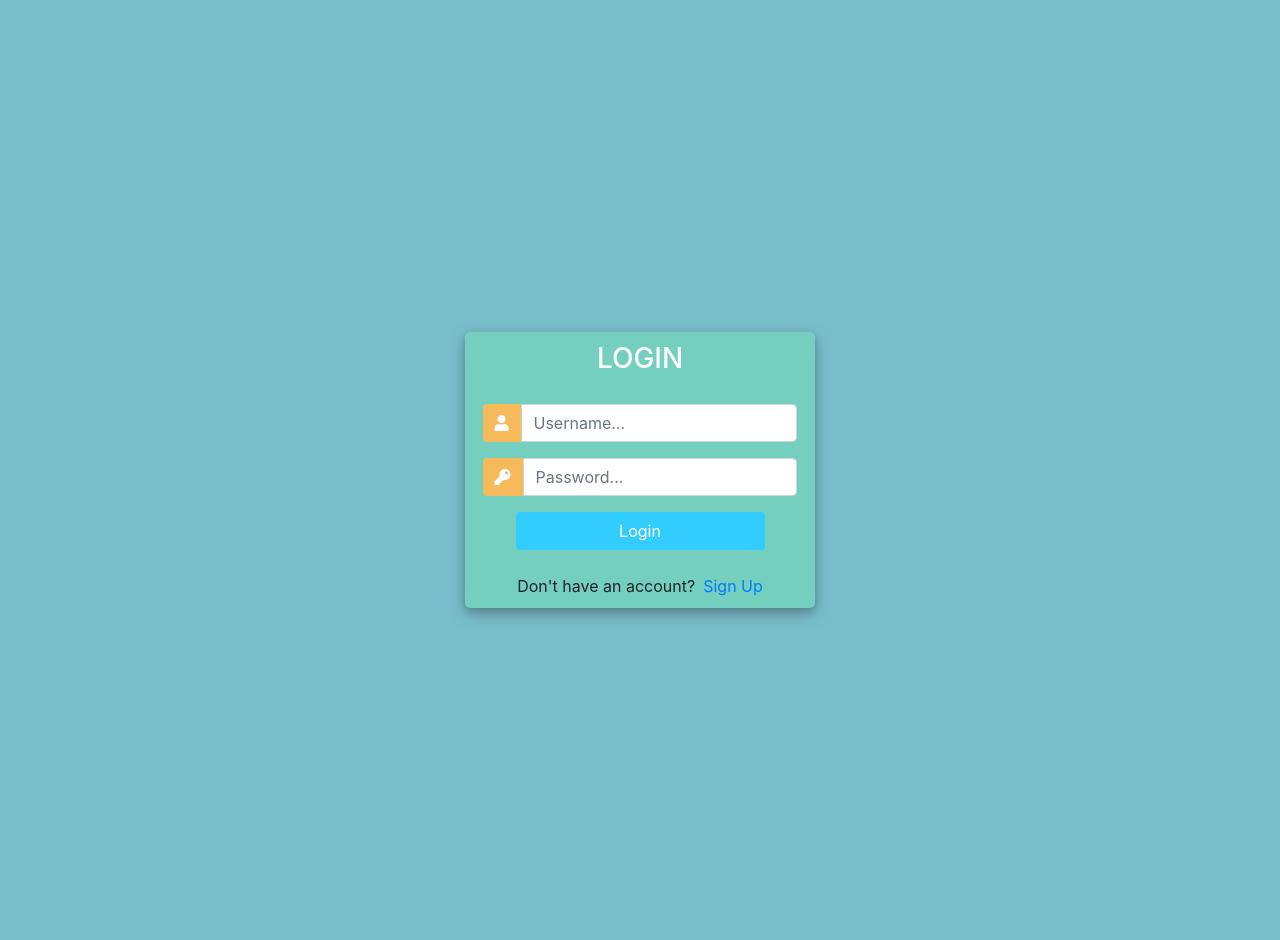
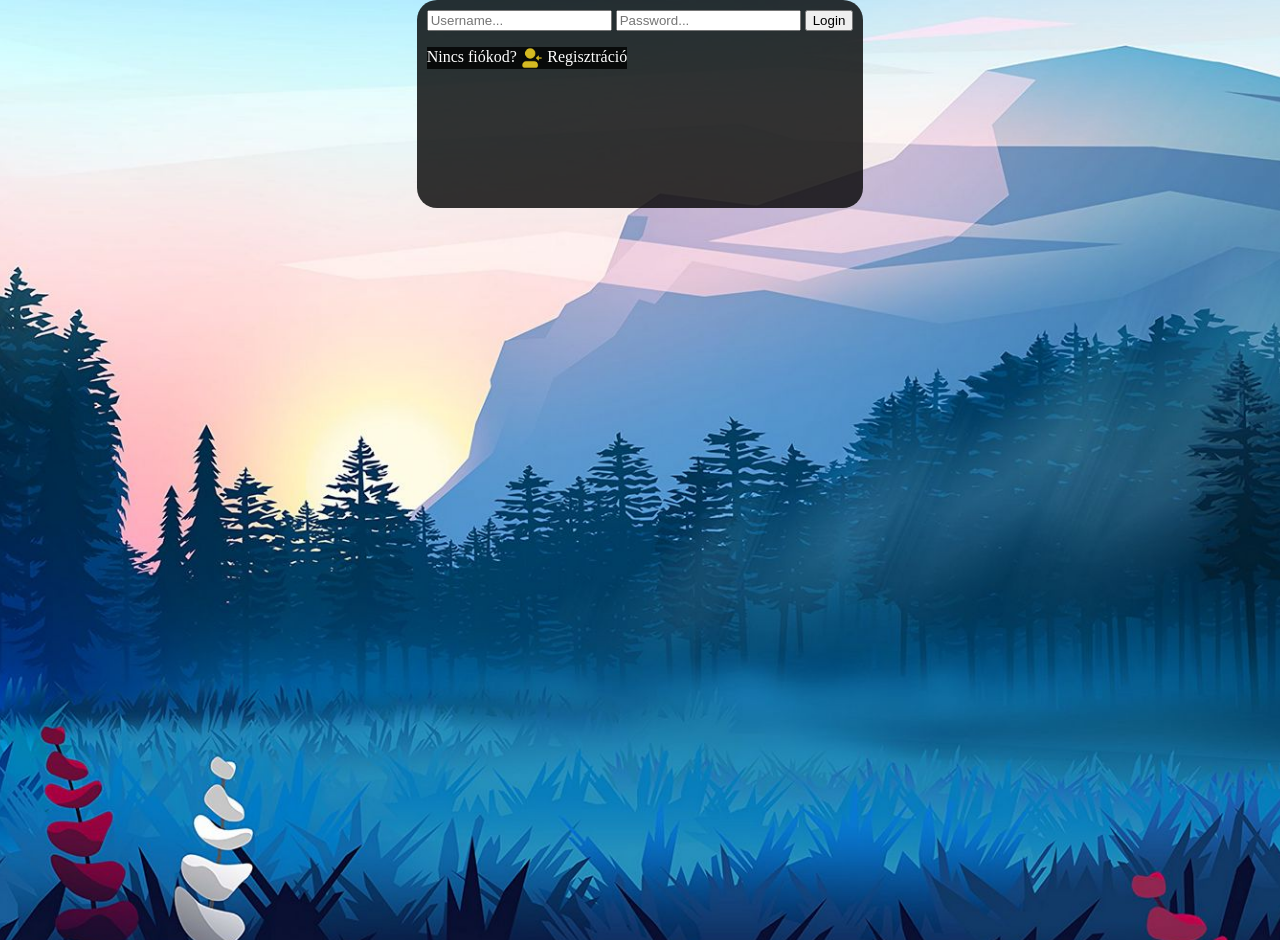
Before and after one commit to tamadam/Szakdolgozat, a Django app: page /bejelentkezes/ in a window 1280 px wide. Run offline with Django 3.2, Linux system fonts and the light colour scheme; parts of the project's set-up code (start-up, migrations or seed data) failed here and were passed over; some libraries are stand-ins or nearby versions.

Commit message:
Continue register and login html design

```diff
--- a/src/account/templates/account/login.html
+++ b/src/account/templates/account/login.html
@@ -1,123 +1,184 @@
-<!DOCTYPE html>
+{% load static %}
 <html>
 
 <head>
-	<title>Login</title>
-	<link rel="stylesheet" href="https://stackpath.bootstrapcdn.com/bootstrap/4.1.3/css/bootstrap.min.css" integrity="sha384-MCw98/SFnGE8fJT3GXwEOngsV7Zt27NXFoaoApmYm81iuXoPkFOJwJ8ERdknLPMO" crossorigin="anonymous">
-	<script src="https://ajax.googleapis.com/ajax/libs/jquery/3.3.1/jquery.min.js"></script>
-	<link rel="stylesheet" href="https://use.fontawesome.com/releases/v5.6.1/css/all.css" integrity="sha384-gfdkjb5BdAXd+lj+gudLWI+BXq4IuLW5IT+brZEZsLFm++aCMlF1V92rMkPaX4PP" crossorigin="anonymous">
+	<title>RoleGame - Bejelentkezés</title>
+
+	<!--<script src="https://ajax.googleapis.com/ajax/libs/jquery/3.3.1/jquery.min.js"></script> JOBB AJAX?-->
 
 
+	<!-- AJAXHOZ KELL JQUERY IMPORT -->
+	<script src="http://code.jquery.com/jquery-1.11.0.min.js"></script>
+
+	<!-- JQUERY UI slide effecthez -->
+	<script src="https://cdnjs.cloudflare.com/ajax/libs/jquery-easing/1.3/jquery.easing.min.js"></script>
+
+
+
+
+	<meta name="viewport" content="width=device-width, initial-scale=1.0">
+
+</head>
+
 <style>
-		body,
-		html {
+html, body{
 	margin: 0;
 	padding: 0;
 	height: 100%;
-			background: #7abecc !important;
-		}
-		.user_card {
-			width: 350px;
-			margin-top: auto;
-			margin-bottom: auto;
-			background: #74cfbf;
+	width: 100%;
 	position: relative;
-			display: flex;
-			justify-content: center;
-			flex-direction: column;
-			padding: 10px;
-			box-shadow: 0 4px 8px 0 rgba(0, 0, 0, 0.2), 0 6px 20px 0 rgba(0, 0, 0, 0.19);
-			-webkit-box-shadow: 0 4px 8px 0 rgba(0, 0, 0, 0.2), 0 6px 20px 0 rgba(0, 0, 0, 0.19);
-			-moz-box-shadow: 0 4px 8px 0 rgba(0, 0, 0, 0.2), 0 6px 20px 0 rgba(0, 0, 0, 0.19);
-			border-radius: 5px;
+	background-color: black; /* hasonló szerepe van mint a register.html-ben */
+	overflow: hidden;
+
 
 }
 
-		.form_container {
-			margin-top: 20px;
+.background-image-container {
+	width: 110%;
+	height: 110%;
+	top: 0;
+	position: absolute;
+	background: url("{% static 'images/login.jpg' %}");
+	background-position: center;
+	background-repeat: no-repeat;
+	background-size: cover;
+	/*transition: transform 180ms linear;*/
 }
 
-		#form-title{
-			color: #fff;
+.container {
+	text-align: center;
+	position: relative;
+	z-index: 1;
+	height: 100%;
+	width: 100%;
+	float: left;
+	display: block;
+
+
 
 }
 
-		.login_btn {
-			width: 100%;
-			background: #33ccff !important;
-			color: white !important;
-		}
-		.login_btn:focus {
-			box-shadow: none !important;
-			outline: 0px !important;
-		}
-		.login_container {
-			padding: 0 2rem;
-		}
-		.input-group-text {
-			background: #f7ba5b !important;
-			color: white !important;
-			border: 0 !important;
-			border-radius: 0.25rem 0 0 0.25rem !important;
-		}
-		.input_user,
-		.input_pass:focus {
-			box-shadow: none !important;
-			outline: 0px !important;
+#login-part {
+    width: fit-content;
+    height: 20%;
+    background-color: rgba(0,0,0,0.8);
+    margin: auto;
+    border-radius: 20px;
+    padding: 10px;
+
 }
 
-		#messages{
-			background-color: grey;
-			color: #fff;
-			padding: 10px;
-			margin-top: 10px;
+
+.fade-in-out-container{
+	width: 100%;
+	height: 100%;
+	position: absolute;
+	top: 0;
+	left: 0;
+	background-color: black;
+	display: flex;
+	z-index: 2;
 }
-	</style>
 
-</head>
-<body>
-	<div class="container h-100">
-		<div class="d-flex justify-content-center h-100">
-			<div class="user_card">
-				<div class="d-flex justify-content-center">
+#redirect-register {
+
+    background-color: rgba(0,0,0,0.8);
+	float: left;
+	color: white;
+
+}
+
+#redirect-register img{
+	height: 1.4em;
+	vertical-align: middle;
+}
 
 
-					<h3 id="form-title">LOGIN</h3>
-				</div>
-				<div class="d-flex justify-content-center form_container">
-					<form method="POST" action="">
+#redirect-register a {
+	color: white;
+	text-decoration: none;
+}
+
+#redirect-register a:hover {
+	color: #b8a529;
+	text-decoration: none;
+}
+
+#redirect-register a:active {
+	color: #e31612;
+	text-decoration: none;
+}
+
+
+
+</style>
+<body>
+
+	<!-- Funkcionalitást tartalmazó div -->
+	<div class="container">
+		<div id="login-part">
+			<form method="POST">
 				{%csrf_token%}
-						<div class="input-group mb-3">
-							<div class="input-group-append">
-								<span class="input-group-text"><i class="fas fa-user"></i></span>
-							</div>
+
 				<input type="text" name="username" placeholder="Username..." class="form-control">
-						</div>
-						<div class="input-group mb-2">
-							<div class="input-group-append">
-								<span class="input-group-text"><i class="fas fa-key"></i></span>
-							</div>
+
 				<input type="password" name="password" placeholder="Password..." class="form-control" >
-						</div>
 
-							<div class="d-flex justify-content-center mt-3 login_container">
-				 				<input class="btn login_btn" type="submit" value="Login">
-				   			</div>
+
+				<input type="submit" value="Login">
+
 			</form>
 
-				</div>
 			{% for message in messages %}
 				<p id="messages">{{message}}</p>
 			{% endfor %}
-				<div class="mt-4">
-					<div class="d-flex justify-content-center links">
-						Don't have an account? <a href="{% url 'register' %}" class="ml-2">Sign Up</a>
+			<div id="redirect-register">
+				Nincs fiókod?  <img src="{% static 'images/register-icon.png' %}">  <a href="{% url 'register' %}">Regisztráció</a>
 			</div>
 
 		</div>
+
 	</div>
+
+	<!-- Egérmozgásra mozgó háttérképet tartalmazó div -->
+	<div class="background-image-container">
 	</div>
-	</div>
+
+
+	<!-- A fekete átmosást segítő div -->
+	<div class="fade-in-out-container" />
+
+<script>
+
+	$(window).on("load", function(){
+		$(".fade-in-out-container").fadeOut("slow")
+	})
+
+
+	moveBackgroundOnMouseMovement()
+
+	function moveBackgroundOnMouseMovement(){
+		console.log("hey")
+		const backgroundImageContainer = document.querySelector(".background-image-container");
+		const containerBackground = document.querySelector('.container'); //container lefedi az egesz kepes backgroundot, ezert azon kell erzekelni a mousemove-ot
+
+
+		const windowWidth = window.innerWidth
+
+		$(containerBackground).mousemove(function(event){
+			console.log("mozag")
+			var moveDirX = event.clientX / (windowWidth / 2)
+
+			backgroundImageContainer.style.transform = `translate3d(-${moveDirX}%, 0, 0)`
+		});
+
+		console.log("yey")
+
+	}
+
+</script>
+
+
 </body>
 
 </html>
```
Also changed, not shown: src/account/templates/account/register.html (+172 -54 lines), src/db.sqlite3, src/static/fonts/Kanit-Bold.ttf (added), src/static/fonts/Kanit-Light.ttf (added), src/static/fonts/Kanit-Regular.ttf (added), src/static/images/login-icon.png (added), src/static/images/login.jpg (added), src/static/images/login_background2.jpg (added), src/static/images/register-icon.png (added). Lines whose indentation alone changed are shown as unchanged.
